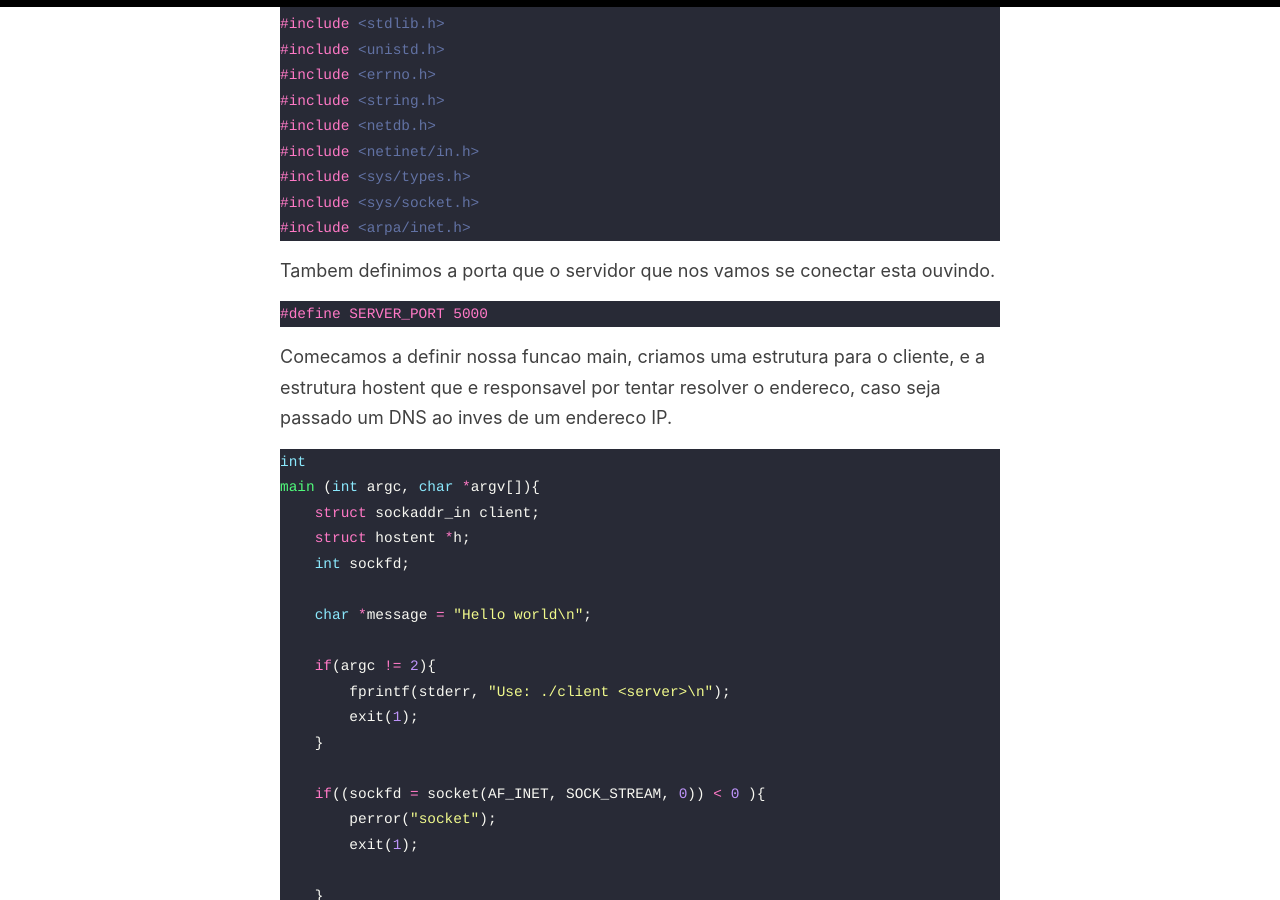
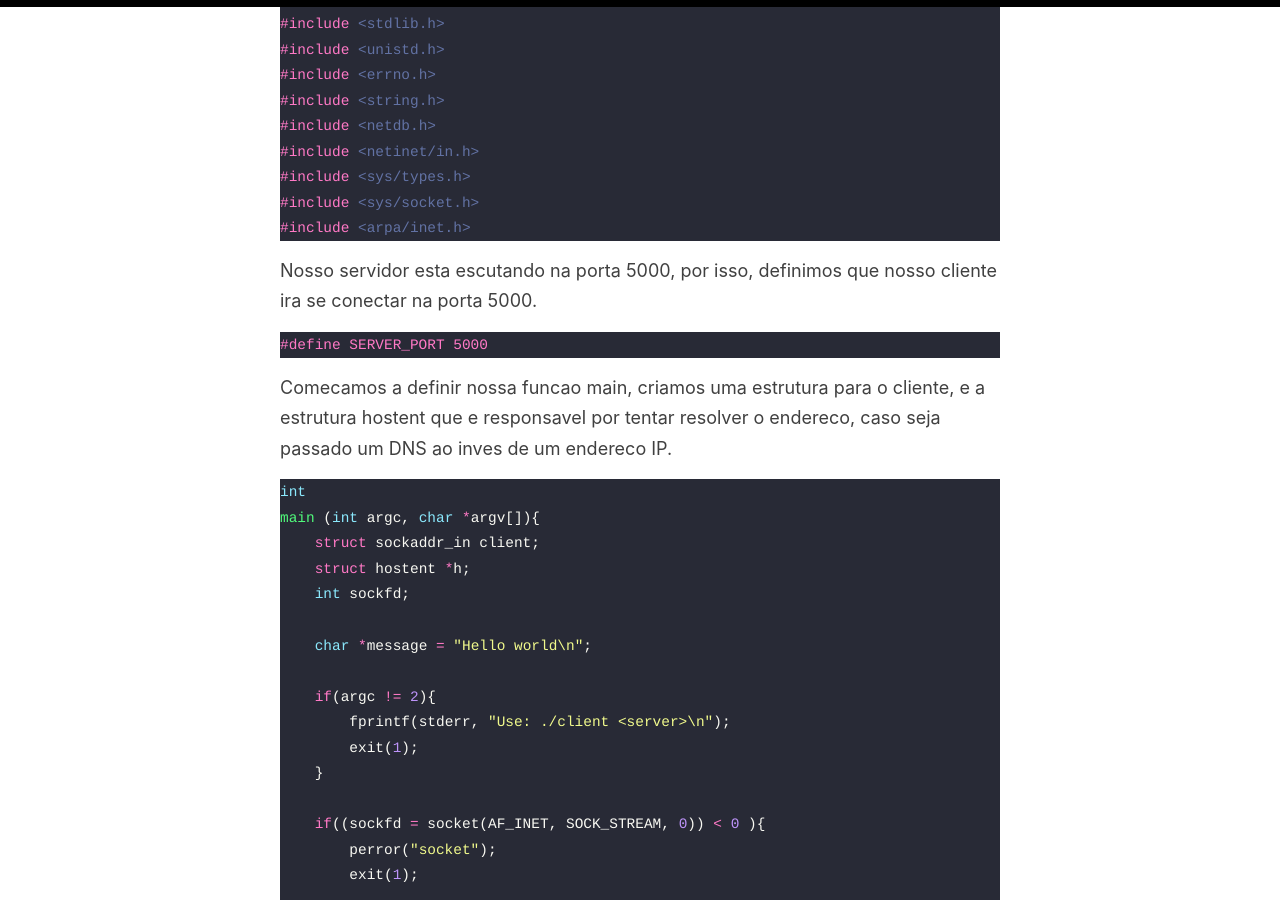
Before and after one commit to marciopocebon/zer0dx.github.io, a Jekyll site: the page built from _posts/2019-08-31-sockets-em-c.md, in a window 1280 px wide and 900 px high, scrolled down 6444 px. Built offline with Jekyll 4.4.1, drawn with Linux system fonts in a browser that asks for light colours.

Commit message:
Fix post socket-em-c

````diff
--- a/_posts/2019-08-31-sockets-em-c.md
+++ b/_posts/2019-08-31-sockets-em-c.md
@@ -260,7 +260,7 @@ necessarios.
 #include <arpa/inet.h>
 ```
 
-Tambem definimos a porta que o servidor que nos vamos se conectar esta ouvindo.
+Nosso servidor esta escutando na porta 5000, por isso, definimos que nosso cliente ira se conectar na porta 5000.
 
 ```c
 #define SERVER_PORT 5000
````
